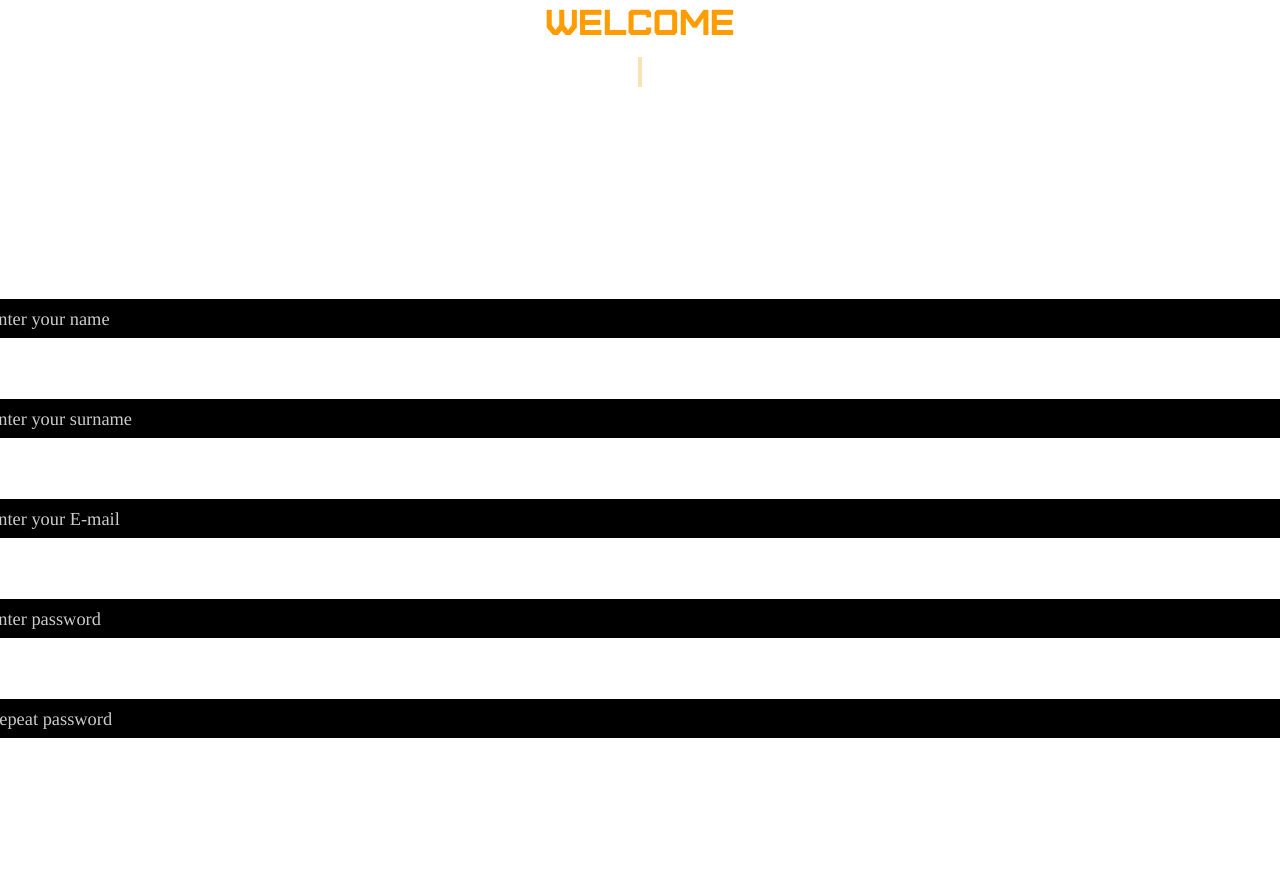
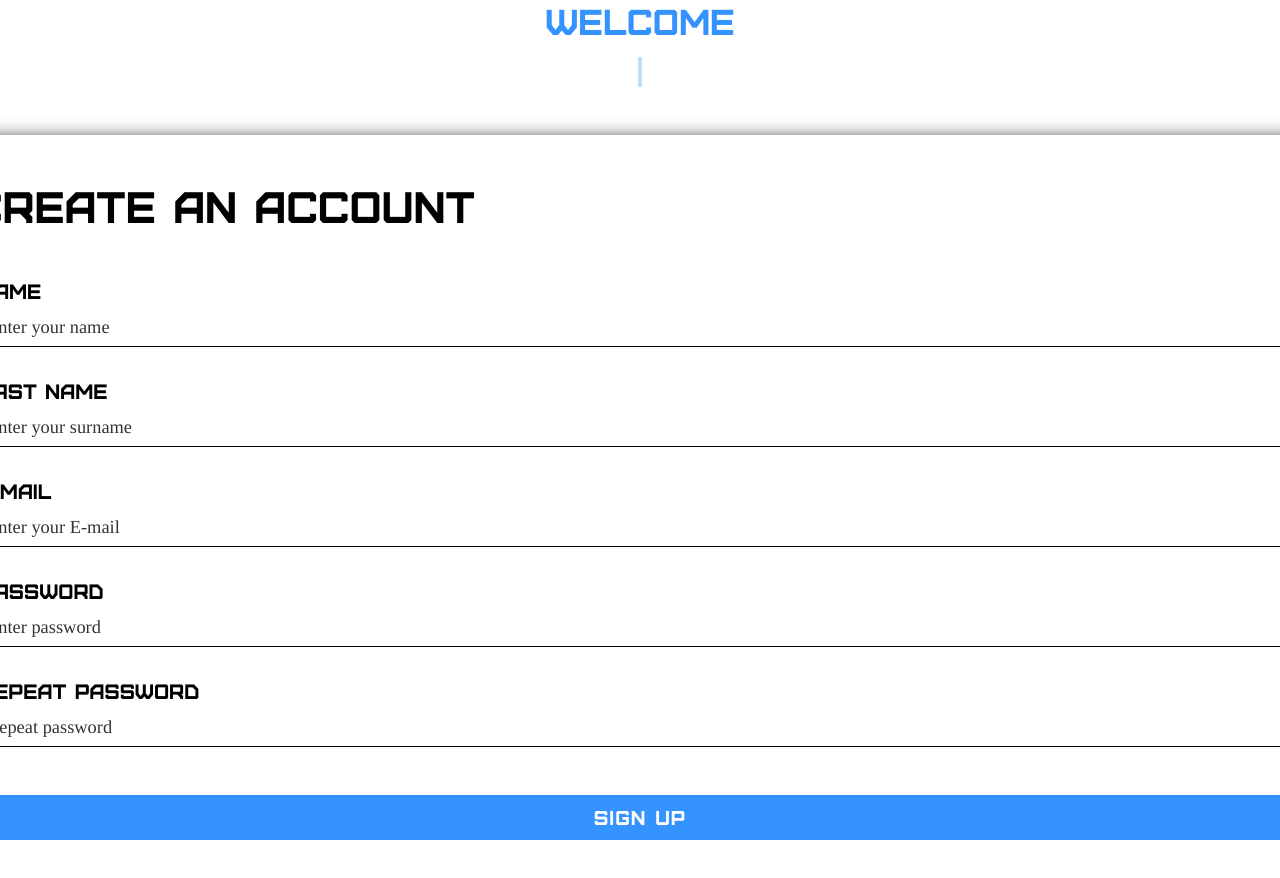
Before and after one commit to SunnatBakidjanov/Learn__ts_-_react, a React (Vite) app: page / in a window 1280 px wide. Shown: the top 878 px of the page. Before the commit the page ends 800 px from the top, so only its background shows below. Built offline with nearby package versions, Linux system fonts and the light colour scheme.

Commit message:
Добавлен компонент SubmitBtn
-- Доабвлен компонент SubmitBtn + стили

```diff
--- a/src/app/styles/main.scss
+++ b/src/app/styles/main.scss
@@ -10,12 +10,14 @@ html.no-theme-transition * {
 	--primary-color: #000;
 	--reverse-primary-color: #fff;
 	--accent-color: #3493ff;
+	--reverse-accent-color: #ff9d00;
 }
 
 :root[data-theme='dark'] {
 	--primary-color: #fff;
 	--reverse-primary-color: #000;
 	--accent-color: #ff9d00;
+	--reverse-accent-color: #3493ff;
 }
 
 @font-face {
--- a/src/hooks/useSetCurrentTheme.ts
+++ b/src/hooks/useSetCurrentTheme.ts
@@ -4,7 +4,7 @@ import { LIGHT_THEME, DARK_THEME } from '../constants/theme-constant';
 export const useSetCurrentTheme = () => {
 	useLayoutEffect(() => {
 		const hour = new Date().getHours();
-		const theme = hour >= 7 && hour < 20 ? LIGHT_THEME : DARK_THEME;
+		const theme = hour >= 7 && hour < 20 ? LIGHT_THEME : LIGHT_THEME;
 		document.documentElement.setAttribute('data-theme', theme);
 
 		document.documentElement.classList.remove('no-theme-transition');
--- a/src/i18n/locales/en/auth.json
+++ b/src/i18n/locales/en/auth.json
@@ -15,6 +15,7 @@
 			"email": "E-mail",
 			"password": "Password",
 			"repeatPassword": "Repeat password"
-		}
+		},
+		"submitBtn": "Sign Up"
 	}
 }
--- a/src/i18n/locales/ru/auth.json
+++ b/src/i18n/locales/ru/auth.json
@@ -15,6 +15,7 @@
 			"email": "E-mail",
 			"password": "Пароль",
 			"repeatPassword": "Повторите пароль"
-		}
+		},
+		"submitBtn": "Зарегистрироваться"
 	}
 }
--- a/src/pages/UI-general/label-block/styles/label-block.module.scss
+++ b/src/pages/UI-general/label-block/styles/label-block.module.scss
@@ -37,6 +37,7 @@
 	@include font-mixins.tinos-regular;
 
 	width: 100%;
+	height: 100%;
 	color: var(--primary-color);
 	background-color: var(--reverse-primary-color);
 	transition:
@@ -50,7 +51,7 @@
 }
 
 .inputSize400 {
-	padding: 0.5rem 1rem;
+	padding: 0 1rem;
 	font-size: 1.25rem;
 
 	&::placeholder {
--- a/src/pages/UI-general/main-title/styles/main-title.module.scss
+++ b/src/pages/UI-general/main-title/styles/main-title.module.scss
@@ -9,6 +9,6 @@
 	@include font-mixins.furore-regular;
 
 	margin-bottom: 20px;
-	font-size: 2.25rem;
+	font-size: 2.75rem;
 	color: var(--primary-color);
 }
--- /dev/null
+++ b/src/pages/UI-general/submit-btn/SubmitBtn.tsx
@@ -0,0 +1,32 @@
+import type { ReactNode } from 'react';
+
+import classNames from 'classnames';
+import styles from './styles/submit-btn.module.scss';
+
+type SubmitBtnProps = {
+	type?: 'button' | 'submit' | 'reset';
+	text?: string;
+	ariaLabel: string;
+	children?: ReactNode;
+	styleUsePlace: string;
+};
+
+export const SubmitBtn = ({
+	type = 'button',
+	ariaLabel,
+	text,
+	children,
+	styleUsePlace,
+}: SubmitBtnProps) => {
+	return (
+		<button
+			className={classNames(styles.root, {
+				[styles.auth]: styleUsePlace === 'auth',
+			})}
+			type={type}
+			aria-label={ariaLabel}
+		>
+			{children ?? text}
+		</button>
+	);
+};
--- /dev/null
+++ b/src/pages/UI-general/submit-btn/styles/submit-btn.module.scss
@@ -0,0 +1,37 @@
+@use '../../../../app/styles/mixins/font-mixins.scss';
+
+@mixin button-hover-1 {
+	&:hover {
+		transition:
+			color 0.1s ease-in,
+			letter-spacing 0.1s ease-in,
+			box-shadow 0.1s ease-in,
+			background-color 0.1s ease-in;
+		color: var(--primary-color);
+		letter-spacing: 1.5px;
+		background-color: var(--reverse-accent-color);
+		box-shadow: 0 2px 5px var(--primary-color);
+	}
+}
+
+.root {
+	transition:
+		color var(--transition-change-color),
+		letter-spacing var(--transition-change-color),
+		box-shadow var(--transition-change-color),
+		background-color var(--transition-change-color);
+}
+
+.auth {
+	@include font-mixins.furore-regular;
+	@include button-hover-1;
+
+	margin-top: 1rem;
+	width: 100%;
+	height: 45px;
+	font-size: 1.25rem;
+	color: var(--reverse-primary-color);
+	letter-spacing: 1px;
+	background-color: var(--accent-color);
+	border-radius: 5px;
+}
--- a/src/pages/auth-page/UI/form/Form.tsx
+++ b/src/pages/auth-page/UI/form/Form.tsx
@@ -1,6 +1,7 @@
 import { useTranslation } from 'react-i18next';
 import { LabelBlock } from '../../../UI-general/label-block/LabelBlock';
 import { Title } from '../title/Title';
+import { SubmitBtn } from '../../../UI-general/submit-btn/SubmitBtn';
 
 import styles from '../form/styles/form.module.scss';
 import classNames from 'classnames';
@@ -56,6 +57,8 @@ export const Form = () => {
 				styleSize="400"
 				inputName="repeatPassword"
 			/>
+
+			<SubmitBtn ariaLabel="Sign up" text={t('form.submitBtn')} styleUsePlace="auth" />
 		</form>
 	);
 };
--- a/src/pages/auth-page/UI/form/styles/form.module.scss
+++ b/src/pages/auth-page/UI/form/styles/form.module.scss
@@ -5,6 +5,6 @@
 	row-gap: 2rem;
 	width: 100%;
 	border-radius: 10px;
-	box-shadow: 0 2px 5px var(--primary-color);
+	box-shadow: 0 5px 20px var(--primary-color);
 	transition: box-shadow var(--transition-change-color);
 }
```
